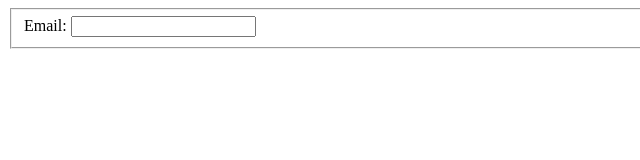
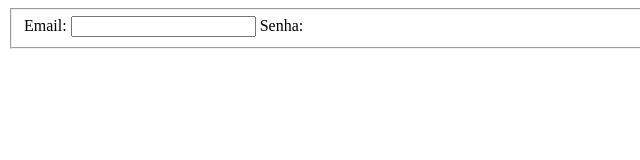
Before and after one commit to joaov1ct0r/chat-application, a website: page src/view/index.html in a window 1280 px wide. Shown: the full height of the page, 0-640 px from the left. Drawn offline with Linux system fonts and the light colour scheme.

Commit message:
elemento label criado em index.hmtml

```diff
--- a/src/view/index.html
+++ b/src/view/index.html
@@ -13,6 +13,7 @@
                     <fieldset>
                         <label for="email">Email:</label>
                         <input type="email" name="email" id="email" required />
+                        <label for="senha">Senha:</label>
                     </fieldset>
                 </form>
             </div>
```
